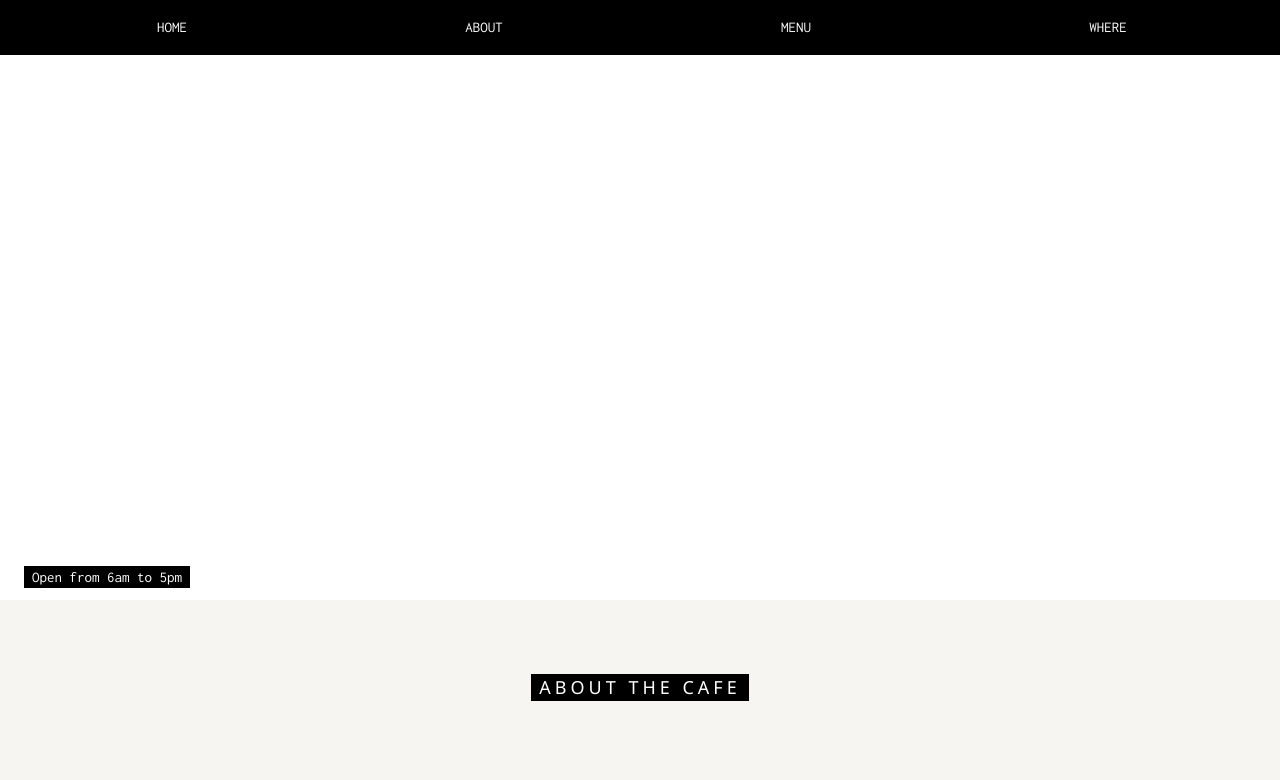
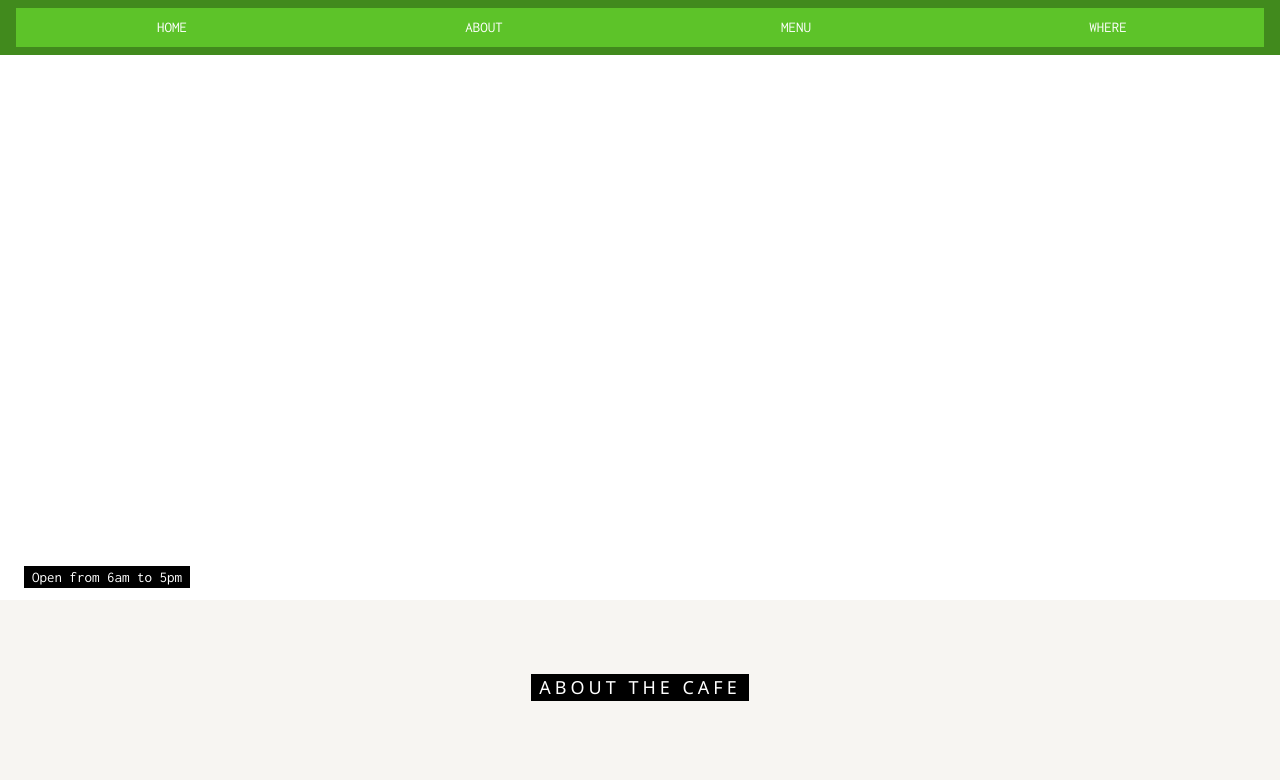
Before and after one commit to reuben-and-dowol/4-frollet-lee-osborn, a plain HTML site: page index.html in a window 1280 px wide. Shown: the top 780 px of the page. Drawn offline with nearby package versions, Linux system fonts and the light colour scheme.

Commit message:
Theme Colors

```diff
--- a/index.html
+++ b/index.html
@@ -15,18 +15,18 @@
 
         <!-- Links (sit on top) -->
         <div class="w3-top">
-            <div class="w3-row w3-padding w3-black">
+            <div class="w3-row w3-padding w3-theme">
                 <div class="w3-col s3">
-                    <a href="#" class="w3-button w3-block w3-black">HOME</a>
+                    <a href="#" class="w3-button w3-block w3-theme-l1">HOME</a>
                 </div>
                 <div class="w3-col s3">
-                    <a href="#about" class="w3-button w3-block w3-black">ABOUT</a>
+                    <a href="#about" class="w3-button w3-block w3-theme-l1">ABOUT</a>
                 </div>
                 <div class="w3-col s3">
-                    <a href="#menu" class="w3-button w3-block w3-black">MENU</a>
+                    <a href="#menu" class="w3-button w3-block w3-theme-l1">MENU</a>
                 </div>
                 <div class="w3-col s3">
-                    <a href="#where" class="w3-button w3-block w3-black">WHERE</a>
+                    <a href="#where" class="w3-button w3-block w3-theme-l1">WHERE</a>
                 </div>
             </div>
         </div>
```
